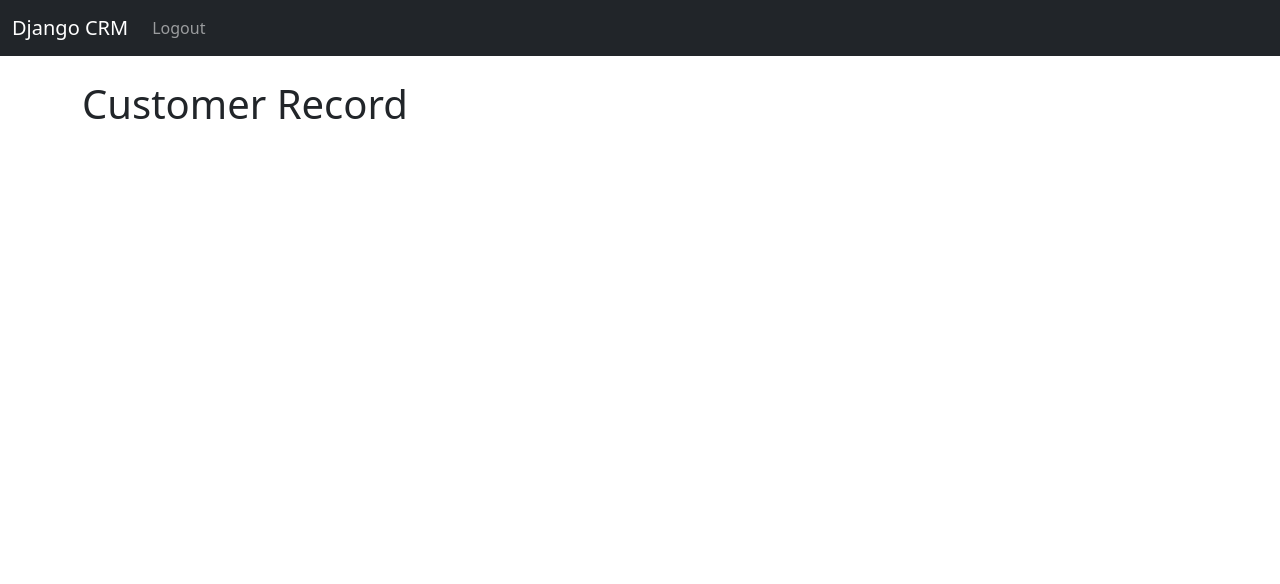
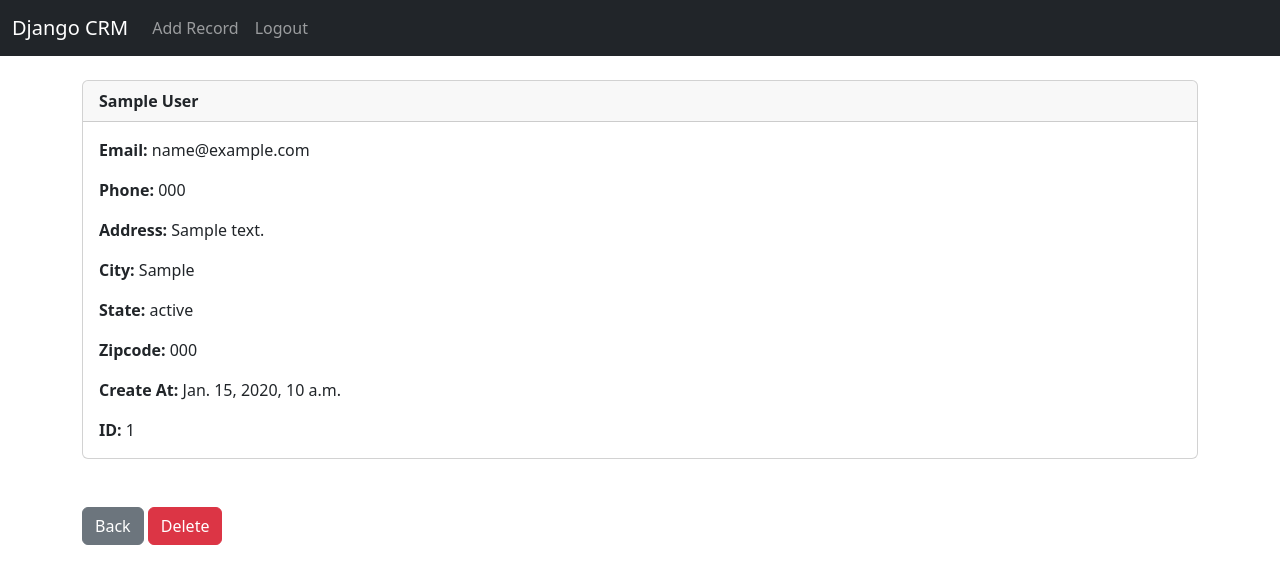
Before and after one commit to kondiamantis/Django-CRM, a Django app: page /record/1 in a window 1280 px wide. Shown: the top 584 px of the page. Run offline with Django 4.2, Linux system fonts and the light colour scheme; a user stored in the database is signed in; tables that the repository leaves empty hold one stand-in row (values such as "Sample post").

Commit message:
Add record in db

```diff
--- a/website/templates/navbar.html
+++ b/website/templates/navbar.html
@@ -8,6 +8,9 @@
         <ul class="navbar-nav me-auto mb-2 mb-lg-0">
 
           {% if user.is_authenticated %}
+          <li class="nav-item">
+            <a class="nav-link" href="{% url 'add_record' %}">Add Record</a>
+          </li>
           <li class="nav-item">
             <a class="nav-link" href="{% url 'logout' %}">Logout</a>
           </li>
--- a/website/templates/record.html
+++ b/website/templates/record.html
@@ -1,6 +1,49 @@
 {% extends 'base.html' %}
-{% block content%}
+{% block content %}
 
-<h1>Customer Record</h1>
+
+
+<div class="card">
+  <div class="card-header"><strong>
+    	{{ customer_record.first_name }}
+		{{ customer_record.last_name }}</strong>
+  </div>
+  <div class="card-body">
+
+
+
+<p class="card-text">
+<strong>Email: </strong>{{ customer_record.email }}</p>
+
+<p class="card-text">
+<strong>Phone: </strong>{{ customer_record.phone }}
+</p>
+
+<p class="card-text">
+<strong>Address: </strong>{{ customer_record.address }}</p>
+
+<p class="card-text">
+<strong>City: </strong>{{ customer_record.city }}</p>
+
+<p class="card-text">
+<strong>State: </strong>{{ customer_record.state }}</p>
+
+<p class="card-text">
+<strong>Zipcode: </strong>{{ customer_record.zipcode }}</p>
+
+<p class="card-text">
+<strong>Create At: </strong>{{ customer_record.created_at }}</p>
+
+<p class="card-text">
+<strong>ID: </strong>{{ customer_record.id }}</p>
+
+
+  </div>
+</div>
+
+<br/><br/>
+<a href="{% url 'home' %}" class="btn btn-secondary">Back</a>
+<a href="{% url 'delete_record' customer_record.id%}" class="btn btn-danger">Delete</a>
+
 
 {% endblock %}
--- a/website/urls.py
+++ b/website/urls.py
@@ -6,5 +6,7 @@ urlpatterns = [
     #path('login/', views.login_user, name='login'),
     path('logout/', views.logout_user, name='logout'),
     path('register/', views.register_user, name='register'),
-    path('record/<int:pk>', views.customer_record, name='record')
+    path('record/<int:pk>', views.customer_record, name='record'),
+    path('delete_record/<int:pk>', views.delete_record, name='delete_record'),
+    path('add_record/', views.add_record, name='add_record')
 ]
--- a/website/views.py
+++ b/website/views.py
@@ -1,7 +1,7 @@
 from django.shortcuts import redirect, render
 from django.contrib.auth import authenticate, login, logout
 from django.contrib import messages
-from .forms import SignUpForm
+from .forms import SignUpForm, AddRecordForm
 from .models import Record
 
 # Create your views here.
@@ -61,3 +61,31 @@ def customer_record(request, pk):
     else:
         messages.success(request, "You must be logged in to view that page!")
         return redirect('home')
+
+
+def delete_record(request, pk):
+    if request.user.is_authenticated:
+        delete_it = Record.objects.get(id=pk)
+        delete_it.delete()
+        messages.success(request, "Record deleted succesfully...")
+        return redirect('home')
+    else:
+        messages.success(request, "You must be logged in to do that")
+        return redirect('home')
+
+
+def add_record(request):
+    return render(request, 'add_record.html', {})
+
+def add_record(request):
+	form = AddRecordForm(request.POST or None)
+	if request.user.is_authenticated:
+		if request.method == "POST":
+			if form.is_valid():
+				add_record = form.save()
+				messages.success(request, "Record Added...")
+				return redirect('home')
+		return render(request, 'add_record.html', {'form':form})
+	else:
+		messages.success(request, "You Must Be Logged In...")
+		return redirect('home')
```
Also changed, not shown: website/forms.py (+17 -0 lines), website/templates/add_record.html (added, +21 -0 lines).
